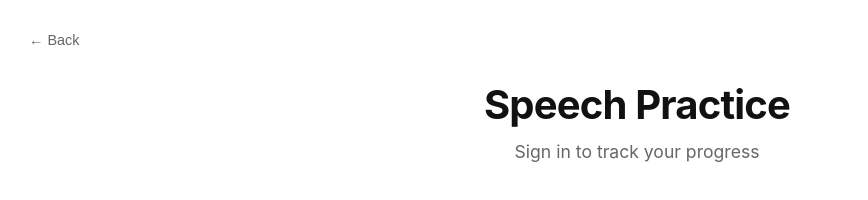
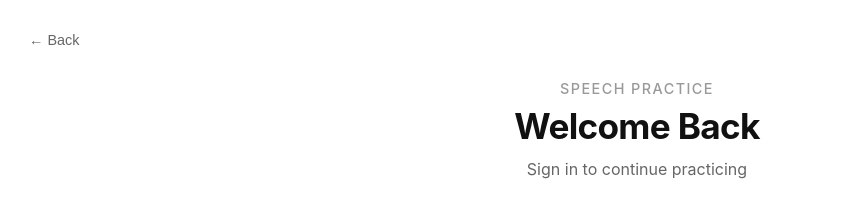
Before and after one commit to lucaliu100-lab/Ballot, a React (Vite) app in the folder frontend/: page / in a window 1280 px wide. Both pictures are taken after a click on the button "Sign In". Shown: the top 200 px of the page, without its empty margins (3-871 px from the left). Built offline with nearby package versions, Linux system fonts and the light colour scheme; no server answers.

Commit message:
Improve login page clarity and clean up dashboard
- Login: Show clear 'Welcome Back' / 'Create Account' / 'Reset Password' titles
- Login: Add 'Speech Practice' as subtle branding label above main title
- Dashboard: Remove 'Performance History' and 'Track Your Progress' text

```diff
--- a/frontend/src/components/Login.tsx
+++ b/frontend/src/components/Login.tsx
@@ -182,11 +182,16 @@ function Login({ initialView = 'sign_in', onBack }: LoginProps) {
         </button>
       )}
       <div style={styles.header}>
-        <h1 style={styles.title}>Speech Practice</h1>
+        <p style={styles.brandName}>Speech Practice</p>
+        <h1 style={styles.title}>
+          {view === 'sign_up' ? 'Create Account' :
+           view === 'forgot_password' ? 'Reset Password' :
+           'Welcome Back'}
+        </h1>
         <p style={styles.subtitle}>
-          {view === 'sign_up' ? 'Create a new account' :
-           view === 'forgot_password' ? 'Reset your password' :
-           'Sign in to track your progress'}
+          {view === 'sign_up' ? 'Sign up to track your progress and save your sessions' :
+           view === 'forgot_password' ? 'Enter your email to receive a reset link' :
+           'Sign in to continue practicing'}
         </p>
       </div>
 
@@ -384,16 +389,24 @@ const styles: Record<string, React.CSSProperties> = {
     marginBottom: '40px',
     textAlign: 'center',
   },
+  brandName: {
+    color: '#999999',
+    fontSize: '0.9rem',
+    fontWeight: 500,
+    textTransform: 'uppercase',
+    letterSpacing: '0.1em',
+    margin: '0 0 8px 0',
+  },
   title: {
     color: '#111111',
-    fontSize: '2.5rem',
+    fontSize: '2.2rem',
     margin: '0 0 12px 0',
     fontWeight: 700,
     letterSpacing: '-0.02em',
   },
   subtitle: {
     color: '#666666',
-    fontSize: '1.1rem',
+    fontSize: '1rem',
     margin: 0,
   },
   formContainer: {
--- a/frontend/src/components/StartScreen.tsx
+++ b/frontend/src/components/StartScreen.tsx
@@ -289,13 +289,9 @@ function StartScreen({ onRoundStart, onShowHistory }: StartScreenProps) {
             </div>
         </div>
 
-        {/* Performance History */}
+        {/* Last Session */}
         {lastSession && (
           <div style={styles.historySection}>
-            <div style={styles.historyHeader}>
-                <h3 style={styles.historyTitle}>Performance History</h3>
-                <span style={styles.historySub}>Track Your Progress to Tournament Ready</span>
-            </div>
             <div style={styles.sessionCard} onClick={onShowHistory}>
               <div style={styles.sessionLeft}>
                 <div style={styles.sessionTheme}>{lastSession.theme}</div>
@@ -503,28 +499,11 @@ const styles: Record<string, React.CSSProperties> = {
     fontSize: '16px',
   },
 
-  // History Section
+  // Last Session Section
   historySection: {
     width: '100%',
     display: 'flex',
     flexDirection: 'column',
-    gap: '16px',
-  },
-  historyHeader: {
-    display: 'flex',
-    flexDirection: 'column', // Stacked for subtext
-    gap: '4px',
-  },
-  historyTitle: {
-    fontSize: '16px',
-    fontWeight: 800,
-    color: '#111827',
-    margin: 0,
-  },
-  historySub: {
-    fontSize: '13px',
-    color: '#6b7280',
-    fontWeight: 500,
   },
   sessionCard: {
     display: 'flex',
```
